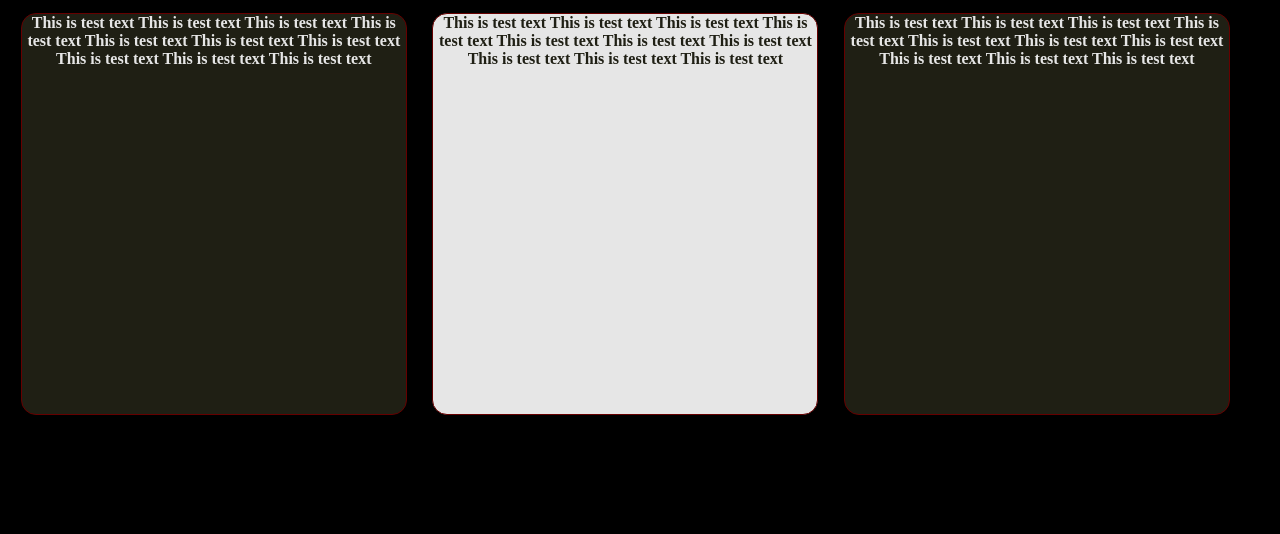
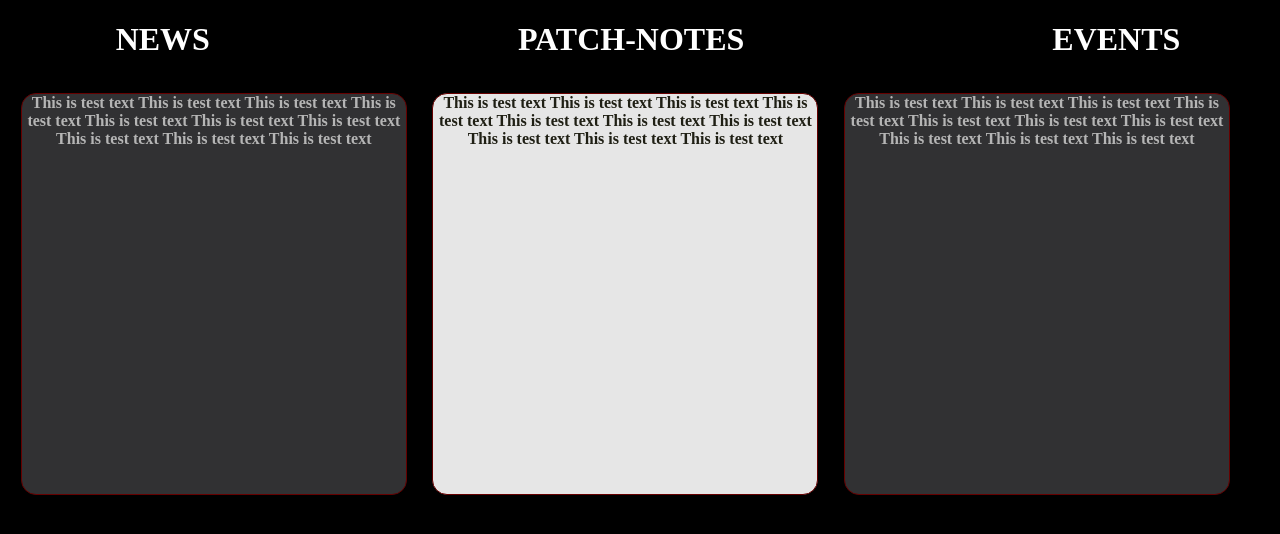
Before and after one commit to hoborja/COMP205-Group2, a plain HTML site: page index.html in a window 1280 px wide. Shown: the part 70-604 px from the top of the page. Drawn offline with Linux system fonts and the light colour scheme.

Commit message:
made changes to style

```diff
--- a/index.html
+++ b/index.html
@@ -25,6 +25,12 @@
     </head>
     <body><!--Just Testing Looks!!-->
         <div class="main">
+            <!--Can not figure out how to anchor header to paragraph so this is temporary-->
+            <h1>
+                NEWS PATCH-NOTES EVENTS
+            </h1>
+        </div>
+        <div class="main">
             <P class="p1">
                 This is test text This is test text This is test text This is test text This is test text
                 This is test text This is test text This is test text This is test text This is test text
--- a/indexstyle.css
+++ b/indexstyle.css
@@ -1,6 +1,6 @@
 /* Jamie sucks at color schemes please fix!!!!! */
 .main{
-
+    text-align: center;
 
 }
 /* Style all paragraphs under main class, with borders, three paragraph boxes per-row*/
@@ -14,13 +14,20 @@
     height: 400px;
 
 }
+.main h1{
+    font-family:"Times New Roman";
+    font-weight:bold;
+    color: rgb(255,255,255);
+    word-spacing: 300px;
+
+}
  /*different paragraph box styles*/
 .p1{
-    background-color: rgb(31, 31, 20);
+    background-color: rgb(49, 49, 51);
     border: 1px solid rgb(102, 0, 0);
     border-radius: 15px;
     padding: 20 px;
-    color: rgb(230, 230, 230);
+    color: rgb(181, 181, 181);
 }
 .p2{
     background-color: rgb(230, 230, 230);
```
